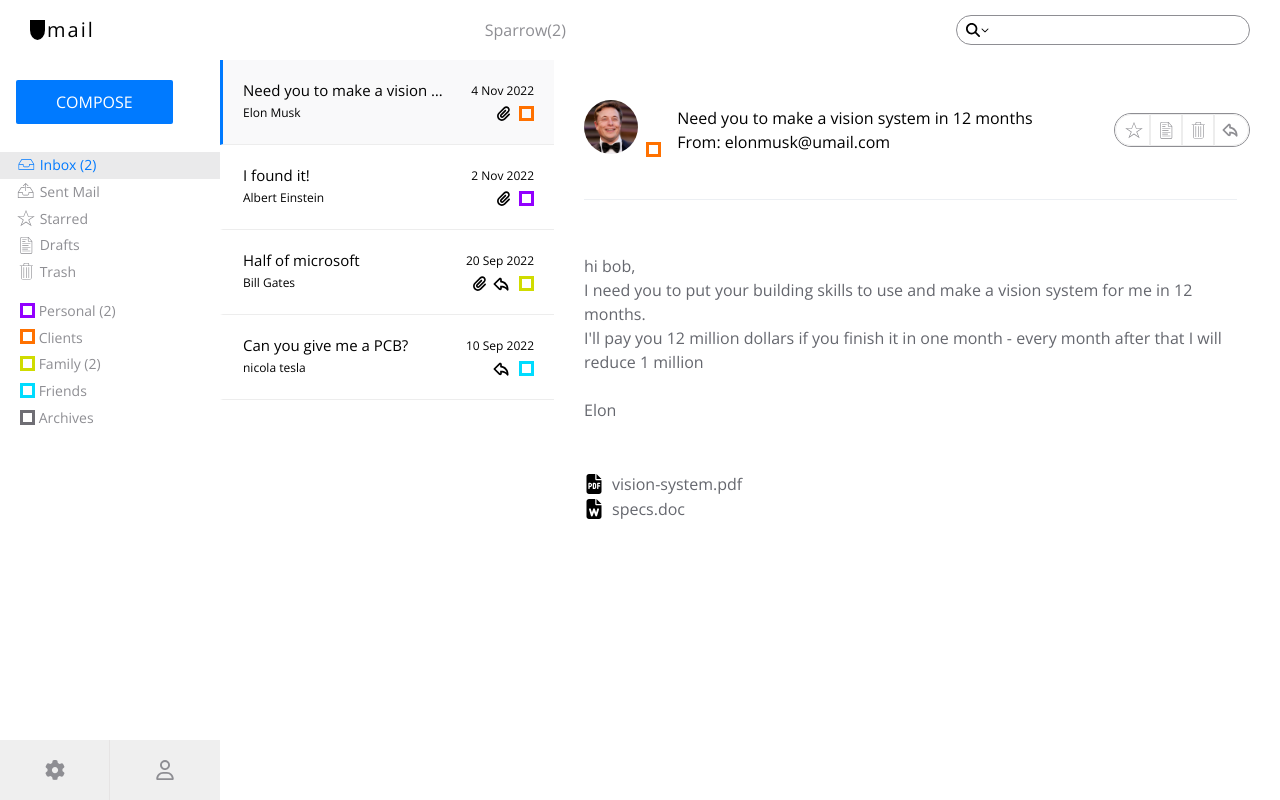
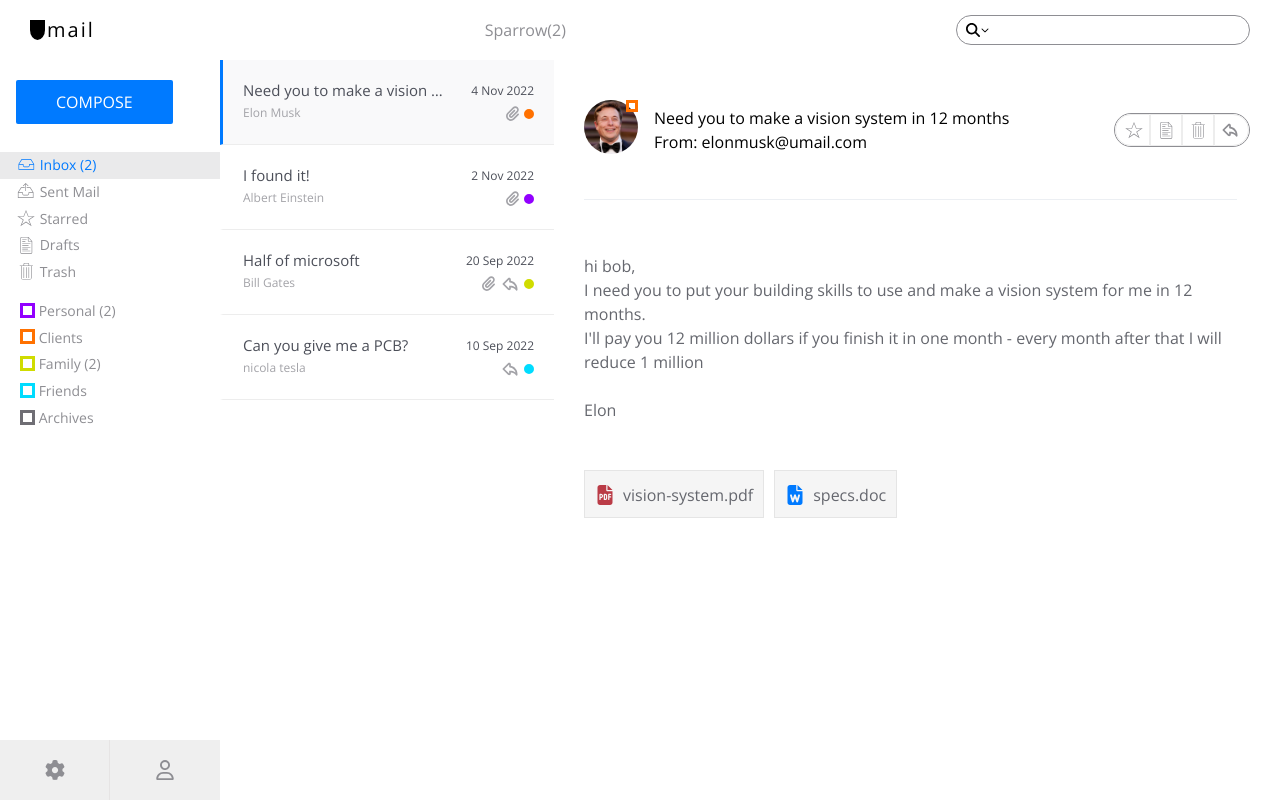
Before and after one commit to KailashGanesh/Umail, a website built with webpack: page src/template.html in a window 1280 px wide. Built offline with nearby package versions, Linux system fonts and the light colour scheme.

Commit message:
added tags, colors etc for ui elements

```diff
--- a/src/styles/components/_tags.scss
+++ b/src/styles/components/_tags.scss
@@ -39,3 +39,21 @@
     margin-left: 4px;
     border-color: $purplish-grey;
 }
+
+.tag--unread{
+    display: inline-block;
+    width: 9px;
+    height: 9px;
+    margin-right: 4px;
+    background-color: $blue;
+    border-radius: 50%;
+    vertical-align: middle;
+}
+
+.circle{
+    width: 9px;
+    height: 9px;
+    border-width: 5px;
+    border-radius: 50%;
+    margin-left: 0;
+}
--- a/src/styles/layout/_other.scss
+++ b/src/styles/layout/_other.scss
@@ -78,6 +78,17 @@
         }
     }
 
+    &__img{
+        position: relative;
+    }
+
+    &__tag{
+        position: absolute;
+        right: 0;
+        width: 12px;
+        height: 12px;
+    }
+
     &__body{
         background-color: $white;
         color: #65676e;
@@ -85,4 +96,18 @@
         padding: 30px;
         white-space: pre-line;
     }
+
+    &__attachments{
+        display: flex;
+        flex-wrap: wrap;
+        gap: 10px;
+    }
+
+    .attachment{
+        display: inline-block;
+        background-color: #f5f5f5;
+        border: 1px solid #e5e5e5;
+        padding: 10px;
+        cursor: pointer;
+    }
 }
--- a/src/styles/utilities/_helpers.scss
+++ b/src/styles/utilities/_helpers.scss
@@ -54,3 +54,23 @@
 
 .ai-start{align-items: flex-start;}
 .ai-center{align-items: center;}
+
+
+// colors
+
+.clr-gunmetal{
+    color: $gunmetal;
+}
+
+.clr-cool-gray{
+    color: $cool-gray;
+}
+.fill-cool-gray{
+    fill: $cool-gray;
+}
+.fill-blue{
+    fill: $blue;
+}
+.fill-red{
+    fill: $red;
+}
--- a/src/styles/utilities/_variables.scss
+++ b/src/styles/utilities/_variables.scss
@@ -1,9 +1,11 @@
 // colors
 $blue:#007aff;
+$red: #BA3B46;
 $steel: #8e8e93;
 $gunmetal: #4c4f59;
 $steel-two:#81869f;
 $battleship-grey: #70727a;
+$cool-gray: #a3a3a8;
 
 $vivid-purple: #9200ff;
 $neon-blue: #00dcff;
@@ -22,5 +24,3 @@
 $black-two: #151515;
 $yellow: #ffc107;
 $light-purple: #eaedfd;
-// fonts
-$font:'Rubik', sans-serif;
```
